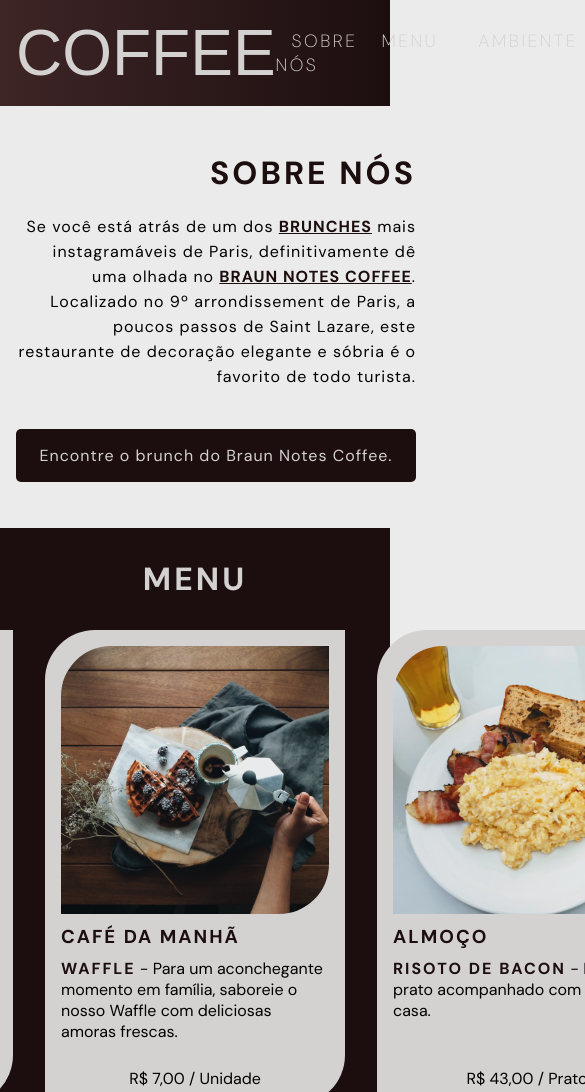
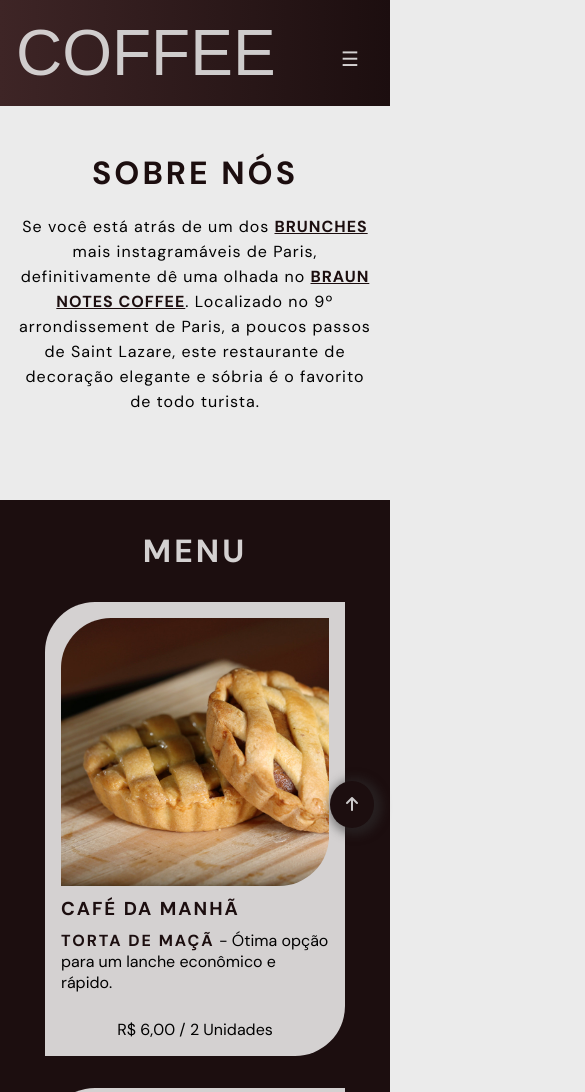
Before and after one commit to ruanplima/projeto-braunnotescoffee, a plain HTML site: page index.html in a window 390 px wide. Shown: the top 1092 px of the page, 585 px wide, since content can reach past the window. Drawn offline with Linux system fonts and the light colour scheme; a web font is replaced by a local one.

Commit message:
Update no projeto
Ajeitado o modo mobile do projeto

```diff
--- a/index.html
+++ b/index.html
@@ -12,8 +12,13 @@
     <link rel="preconnect" href="https://fonts.googleapis.com">
     <link rel="preconnect" href="https://fonts.gstatic.com" crossorigin>
     <link href="https://fonts.googleapis.com/css2?family=Afacad:wght@400;500&family=Alfa+Slab+One&family=DM+Sans:opsz,wght@9..40,100;9..40,200;9..40,300;9..40,400;9..40,500;9..40,700&display=swap" rel="stylesheet">
+
+    <link rel="stylesheet" href="https://cdnjs.cloudflare.com/ajax/libs/font-awesome/6.5.1/css/all.min.css" integrity="sha512-DTOQO9RWCH3ppGqcWaEA1BIZOC6xxalwEsw9c2QQeAIftl+Vegovlnee1c9QX4TctnWMn13TZye+giMm8e2LwA==" crossorigin="anonymous" referrerpolicy="no-referrer" />
+
+
 </head>
 <body>
+    <a class="btn-up" href="#top"><i class="fa-solid fa-arrow-up"></i></a>
     <div class="div-header">
         <header class="header flex">
             <span id="top" class="span-h1">Coffee</span>
@@ -25,6 +30,7 @@
                     <li><a href="#localizacao">Localização</a></li>
                 </ul>
             </nav>
+            <button class="btn-menu">&#x2630</button>
         </header>
     </div>
 
@@ -99,6 +105,6 @@
         <p>31-33 Rua de Mogador, 75009 Paris, França</p>
     </footer>
 
-    <!-- <button><a href="#top"></a></button> -->
+    <script src="script.js"></script>
 </body>
 </html>
--- /dev/null
+++ b/script.js
@@ -0,0 +1,9 @@
+const btn = document.querySelector('.btn-menu')
+const menu = document.querySelector('ul')
+
+function toggleMenu(){
+    menu.classList.toggle('ativo')
+}
+
+
+btn.addEventListener('click', toggleMenu)
--- a/style.css
+++ b/style.css
@@ -39,8 +39,23 @@
     font-size: 4rem;
     text-transform: uppercase;
     font-family: var(--font1);
-    color: #d4d1d1;
+    color: #e8e8e8dd;
     cursor: pointer;
+}
+
+.btn-up{
+    position: fixed;
+    right: 1rem;
+    bottom: 1rem;
+    padding: .8rem 1rem;
+    background-color: #1c0e0f;
+    border-radius: 50%;
+    color: #e8e8e8dd;
+    box-shadow: 3px 2px 10px 5px #31313181;
+}
+
+.header{
+    position: relative;
 }
 
 div.div-header{
@@ -50,6 +65,20 @@
 header nav ul{
     display: flex;
     gap: .5rem;
+}
+
+.btn-menu{
+    display: none;
+    background-color: transparent;
+    border: none;
+    color: #d4d1d1;
+    padding: 15px;
+    font-size: 1.25rem;
+    cursor: pointer;
+
+    position: absolute;
+    right: 1rem;
+    top: 2rem;
 }
 
 header a{
@@ -241,3 +270,76 @@
     font-size: .9rem;
     text-transform: uppercase;
 }
+
+
+
+@media (max-width: 1000px){
+    div.images{
+        grid-template-columns: 1fr 1fr;
+    }
+}
+
+@media (max-width: 900px){
+    .header{
+        flex-direction: column;
+    }
+
+    nav{
+
+        width: 100%;
+    }
+
+    .header nav ul{
+        display: none;
+    }
+
+    .header nav ul.ativo{
+        display: block;
+    }
+
+    header a{
+        display: flex;
+        width: 100%;
+        justify-content: center;
+    }
+
+    .btn-menu{
+        display: initial;
+    }
+}
+
+@media (max-width: 800px){
+    div.sec2{
+        display: none;
+    }
+
+    .main{
+       display: block;
+    }
+
+    div.sec1{
+        text-align: center;
+    }
+}
+
+@media (max-width: 660px){
+    div.images{
+        grid-template-columns: 1fr;
+    }
+}
+
+@media (max-width: 500px){
+    .main .sec1 span a{
+        display: none;
+    }
+}
+
+@media (max-width: 430px){
+    .span-h1{
+        width: 100%;
+    }
+
+    footer p{
+        font-size: .7rem;
+    }
+}
```
